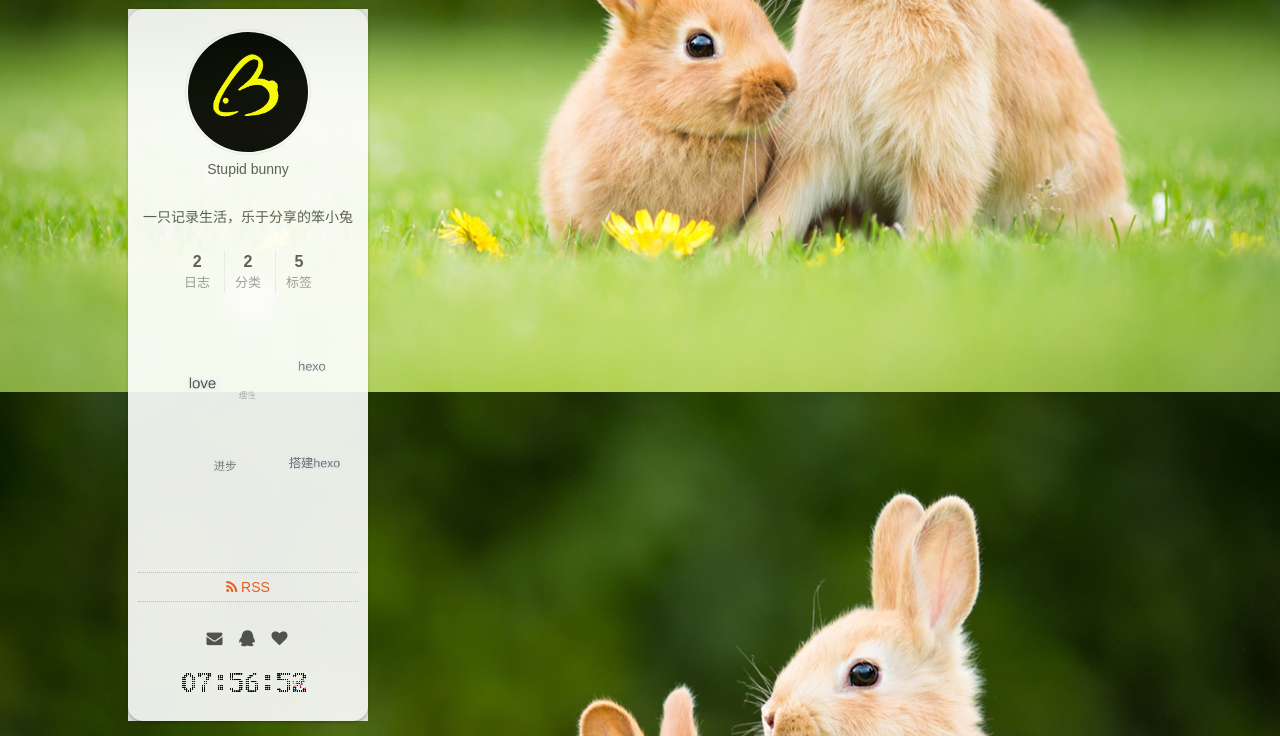
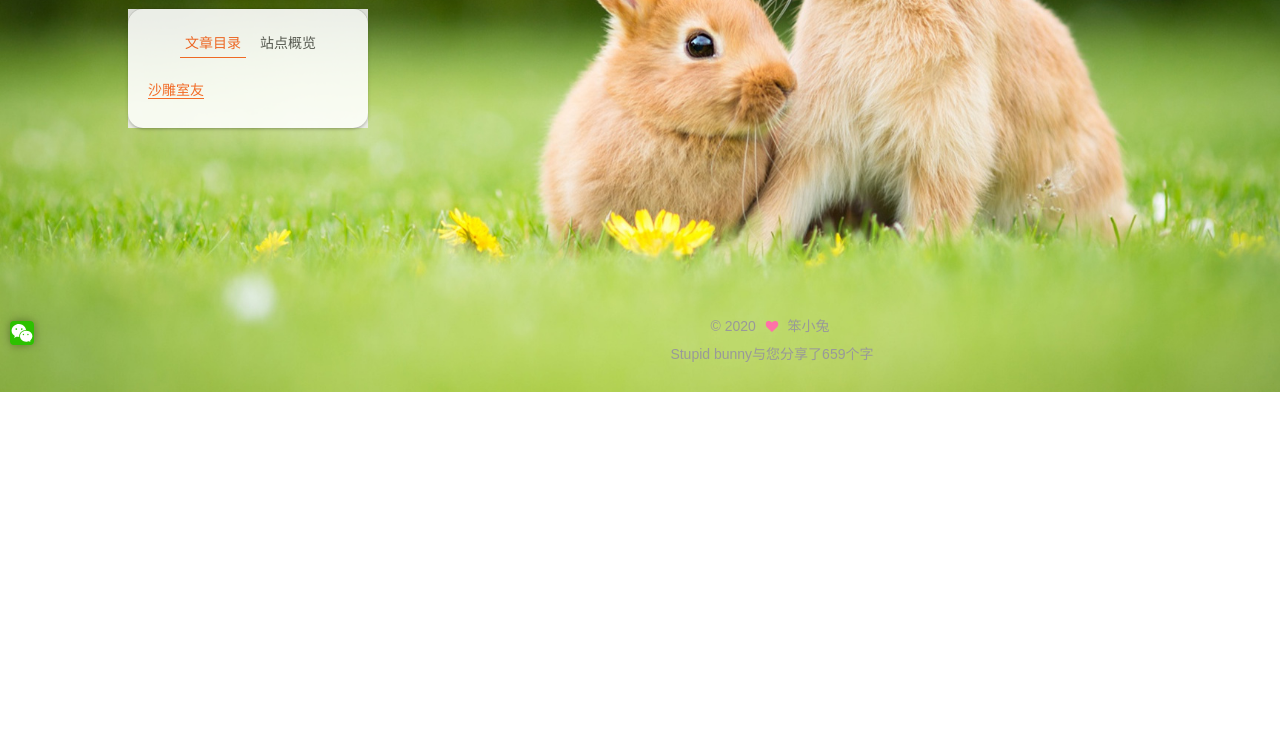
Before and after one commit to xinyumeng99/meng.github.io, a plain HTML site: page about/index.html in a window 1280 px wide. Shown: the part 408-1144 px from the top of the page. After the commit the page ends 800 px from the top, so only its background shows below. Drawn offline with nearby package versions, Linux system fonts and the light colour scheme; some packages are replaced by stand-ins of ours; no server answers; a script that the page names is missing; a web font is replaced by a local one.

Commit message:
Site updated: 2020-05-27 15:56:46

```diff
--- a/about/index.html
+++ b/about/index.html
@@ -117,14 +117,14 @@
 
 
 
-<meta name="description" content="英文名：Stupid bunny 中文名：笨小兔">
+<meta name="description" content="英文名：Stupid bunny 中文名：笨小兔 ¶沙雕室友 ![](C:&#x2F;Users&#x2F;22696&#x2F;Pictures&#x2F;Camera Roll&#x2F;寝室证件照&#x2F;季强.jpg)">
 <meta property="og:type" content="website">
 <meta property="og:title" content="about">
 <meta property="og:url" content="https://stupidbunny.top/about/index.html">
 <meta property="og:site_name" content="Stupid bunny">
-<meta property="og:description" content="英文名：Stupid bunny 中文名：笨小兔">
-<meta property="article:published_time" content="2020-05-27T05:15:06.959Z">
-<meta property="article:modified_time" content="2020-05-27T05:15:06.959Z">
+<meta property="og:description" content="英文名：Stupid bunny 中文名：笨小兔 ¶沙雕室友 ![](C:&#x2F;Users&#x2F;22696&#x2F;Pictures&#x2F;Camera Roll&#x2F;寝室证件照&#x2F;季强.jpg)">
+<meta property="article:published_time" content="2020-05-27T07:56:01.807Z">
+<meta property="article:modified_time" content="2020-05-27T07:56:01.807Z">
 <meta property="article:author" content="Stupid bunny">
 <meta property="article:tag" content="about">
 <meta name="twitter:card" content="summary">
@@ -360,6 +360,8 @@
 
           <p>英文名：Stupid bunny</p>
 <p>中文名：笨小兔</p>
+<h3 id="沙雕室友"><a class="header-anchor" href="#沙雕室友">¶</a>沙雕室友</h3>
+<p>![](C:/Users/22696/Pictures/Camera Roll/寝室证件照/季强.jpg)</p>
 
 
       </div>
@@ -405,8 +407,17 @@
 
 
 
-
-      <section class="site-overview-wrap sidebar-panel sidebar-panel-active">
+        <ul class="sidebar-nav motion-element">
+          <li class="sidebar-nav-toc sidebar-nav-active" data-target="post-toc-wrap">
+            文章目录
+          </li>
+          <li class="sidebar-nav-overview" data-target="site-overview-wrap">
+            站点概览
+          </li>
+        </ul>
+
+
+      <section class="site-overview-wrap sidebar-panel">
         <div class="site-overview">
           <div class="site-author motion-element" itemprop="author" itemscope itemtype="http://schema.org/Person">
 
@@ -781,6 +792,22 @@ if(canvas.getContext){
         </div>
       </section>
 
+
+      <!--noindex-->
+        <section class="post-toc-wrap motion-element sidebar-panel sidebar-panel-active">
+          <div class="post-toc">
+
+
+
+
+
+
+              <div class="post-toc-content"><ol class="nav"><li class="nav-item nav-level-3"><a class="nav-link" href="#沙雕室友"><span class="nav-text">沙雕室友</span></a></li></ol></div>
+
+
+          </div>
+        </section>
+      <!--/noindex-->
 
 
 
```
